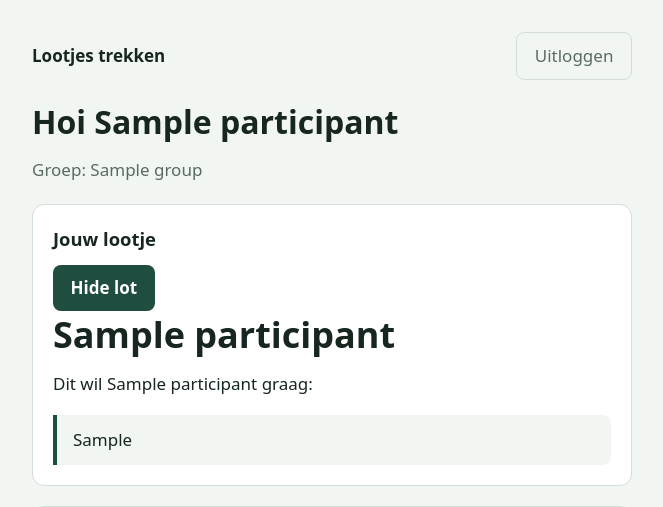
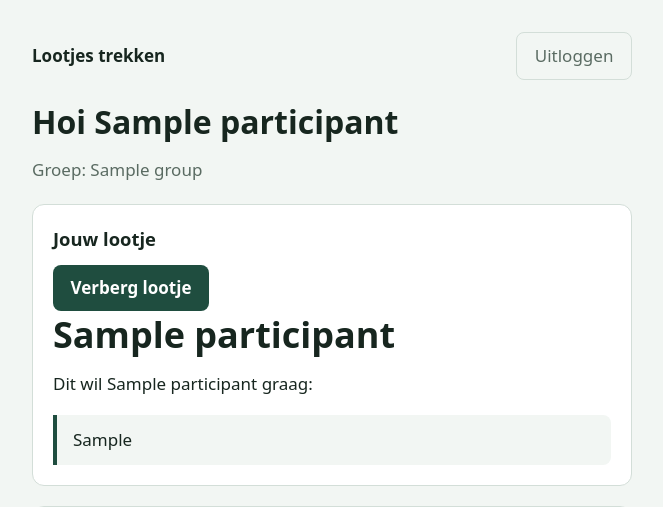
Before and after one commit to keningremco/lootjestrekken, a Flask app: page /mijn in a window 1280 px wide. Shown: the top 507 px of the page, without its empty margins (308-971 px from the left). Run offline with Flask 3, Linux system fonts and the light colour scheme; the visitor is signed in with stand-in values (Sample User, id 1); tables that the repository leaves empty hold one stand-in row (values such as "Sample post"); parts of the project's set-up code (start-up, migrations or seed data) failed here and were passed over.

Commit message:
some changes

```diff
--- a/templates/me.html
+++ b/templates/me.html
@@ -9,7 +9,7 @@
   {% if user.revealed %}
 
     <button type="button" onclick="toggleLot()" id="toggleButton">
-      Hide lot
+      Verberg lootje
     </button>
 
     <div id="lotContent">
@@ -46,10 +46,10 @@ function toggleLot() {
 
   if (content.style.display === "none") {
     content.style.display = "block";
-    button.textContent = "Hide lot";
+    button.textContent = "Verberg lootje";
   } else {
     content.style.display = "none";
-    button.textContent = "Show lot";
+    button.textContent = "Toon lootje";
   }
 }
 </script>
```
